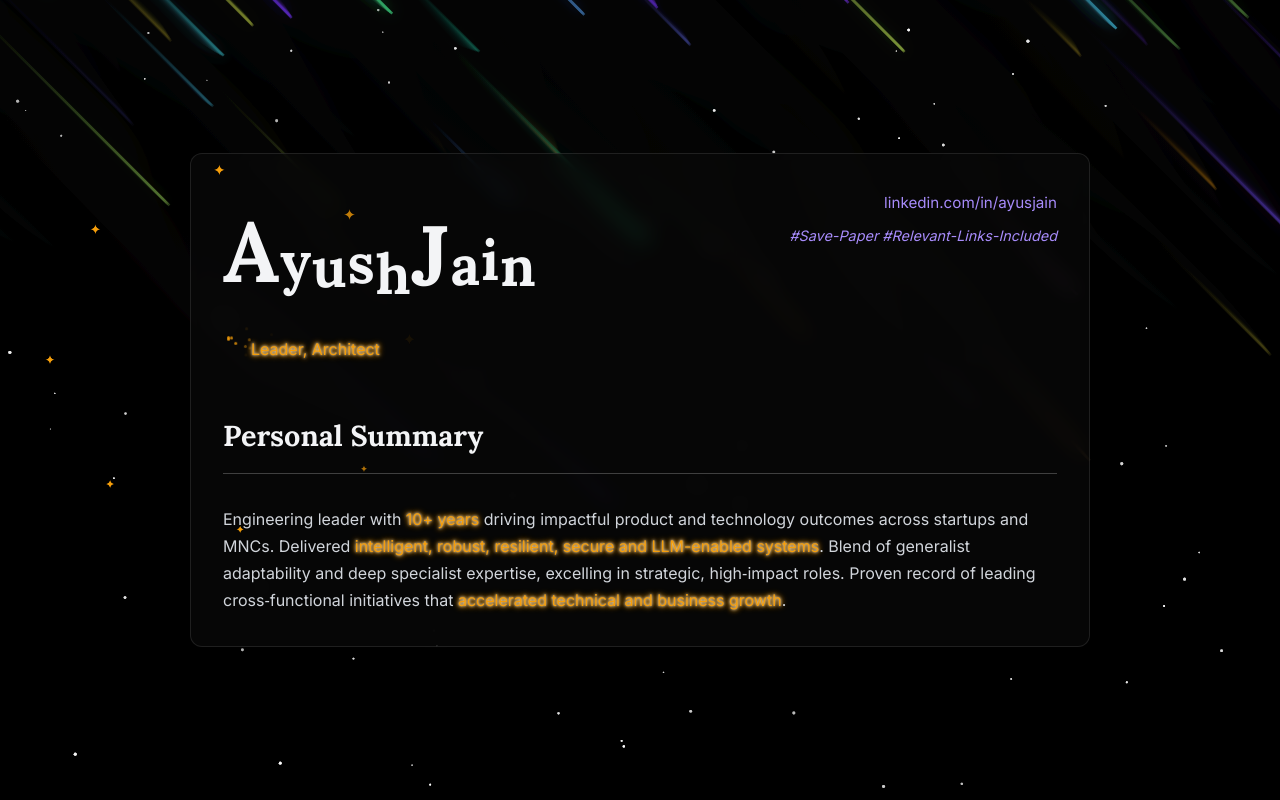
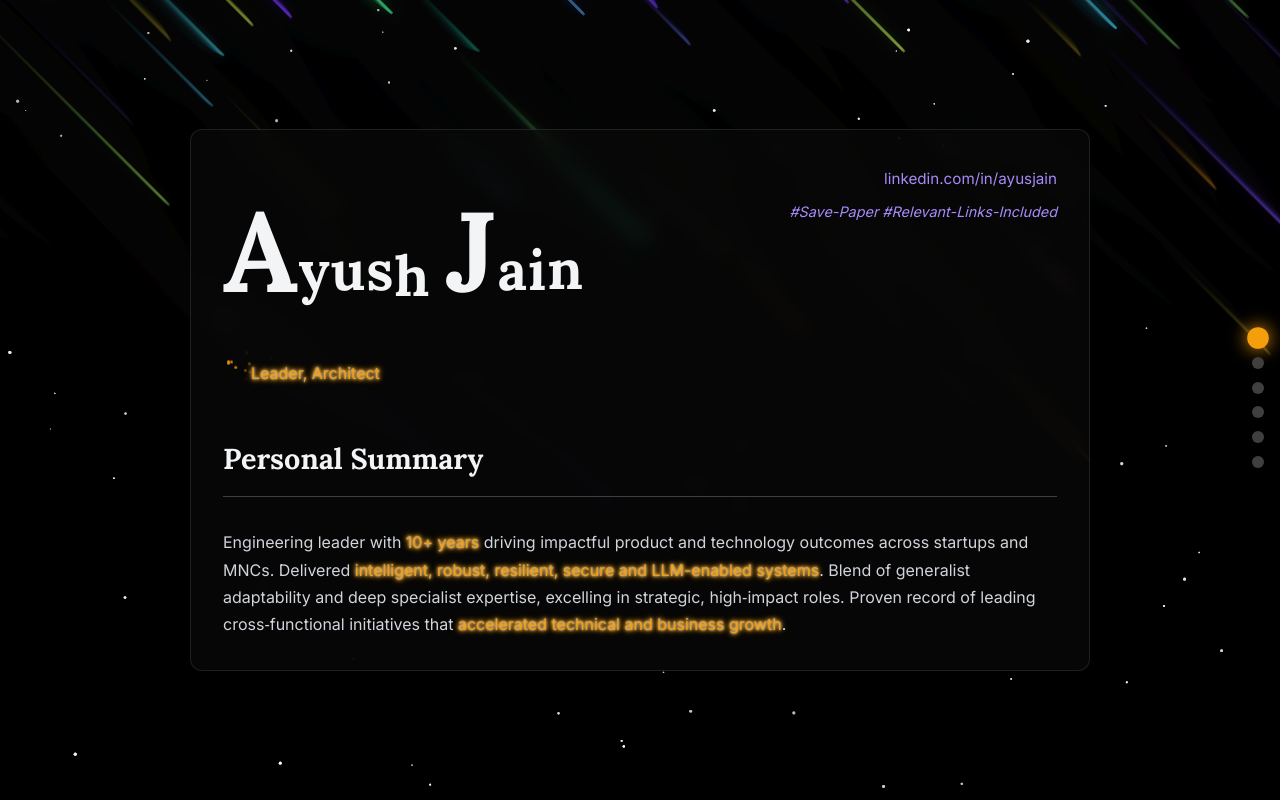
Before and after one commit to ayushmaanbhav/ayush-resume, a React (Create React App) app in the folder resume-app/: page / in a window 1280 px wide. Built offline with nearby package versions, Linux system fonts and the light colour scheme; a web font is replaced by a local one.

Commit message:
initial commit

```diff
--- a/resume-app/src/App.css
+++ b/resume-app/src/App.css
@@ -262,7 +262,7 @@ ul { list-style-type: none; padding-left: 0; }
 
 .name-container { position: relative; display: inline-block; }
 .name-char { display: inline-block; animation: float-char 5s ease-in-out infinite; transform: translateY(var(--y-offset)); }
-.name-char-large { font-size: 1.5em; }
+.name-char-large { font-size: 2em; }
 @keyframes float-char {
     0%, 100% { transform: translateY(var(--y-offset)); }
     50% { transform: translateY(calc(var(--y-offset) - 10px)); }
@@ -426,3 +426,65 @@ ul { list-style-type: none; padding-left: 0; }
     .header-section .contact-info { text-align: left; margin-top: 1rem; }
     .job-date { margin-left: 0; margin-top: 0.25rem; }
 }
+
+/* Navigation Sidebar Styles */
+.navigation-sidebar {
+    position: fixed;
+    top: 50%;
+    right: 1rem;
+    transform: translateY(-50%);
+    z-index: 1000;
+}
+
+.navigation-sidebar ul {
+    list-style-type: none;
+    padding: 0;
+    margin: 0;
+    display: flex;
+    flex-direction: column;
+    gap: 0.8rem;
+}
+
+.navigation-sidebar li a {
+    display: block;
+    width: 12px;
+    height: 12px;
+    background-color: var(--border-color);
+    border-radius: 50%;
+    position: relative;
+    transition: all 0.3s ease;
+}
+
+.navigation-sidebar li a:hover {
+    background-color: var(--accent-color);
+    transform: scale(1.5);
+}
+
+.navigation-sidebar li a.active {
+    background-color: var(--chandan-color);
+    transform: scale(1.8);
+    box-shadow: 0 0 10px var(--chandan-color);
+}
+
+.navigation-sidebar li a span {
+    position: absolute;
+    right: 25px;
+    top: 50%;
+    transform: translateY(-50%);
+    white-space: nowrap;
+    background-color: var(--subtle-bg-color);
+    color: var(--header-color);
+    padding: 0.3rem 0.8rem;
+    border-radius: 6px;
+    opacity: 0;
+    visibility: hidden;
+    transition: all 0.3s ease;
+    font-size: 0.9rem;
+    font-weight: 500;
+}
+
+.navigation-sidebar li a:hover span {
+    opacity: 1;
+    visibility: visible;
+    right: 30px;
+}
--- a/resume-app/src/App.js
+++ b/resume-app/src/App.js
@@ -8,9 +8,11 @@ import Education from './components/resume/Education';
 import Skills from './components/resume/Skills';
 import Hobbies from './components/resume/Hobbies';
 import AIAssistant from './components/resume/AIAssistant';
+import Navigation from './components/Navigation';
 
 function App() {
     const [resumeData, setResumeData] = useState(null);
+    const [activeSection, setActiveSection] = useState('summary');
 
     useEffect(() => {
         fetch('/resume.json')
@@ -18,9 +20,34 @@ function App() {
             .then(data => setResumeData(data));
     }, []);
 
+    useEffect(() => {
+        const sections = document.querySelectorAll('.page-section');
+        const observer = new IntersectionObserver(
+            (entries) => {
+                entries.forEach(entry => {
+                    if (entry.isIntersecting) {
+                        setActiveSection(entry.target.id);
+                    }
+                });
+            },
+            { threshold: 0.5 }
+        );
+
+        sections.forEach(section => {
+            observer.observe(section);
+        });
+
+        return () => {
+            sections.forEach(section => {
+                observer.unobserve(section);
+            });
+        };
+    }, [resumeData]);
+
     return (
         <div className="App">
             <SpaceBackground />
+            <Navigation activeSection={activeSection} />
             <SmartScrollView>
                 {resumeData && (
                     <>
--- /dev/null
+++ b/resume-app/src/components/Navigation.js
@@ -0,0 +1,31 @@
+import React from 'react';
+
+const Navigation = ({ activeSection }) => {
+    const navItems = [
+        { id: 'summary', label: 'Summary' },
+        { id: 'experience', label: 'Experience' },
+        { id: 'education', label: 'Education' },
+        { id: 'skills', label: 'Skills' },
+        { id: 'hobbies', label: 'Hobbies' },
+        { id: 'ai-tool', label: 'AI Assistant' }
+    ];
+
+    return (
+        <nav className="navigation-sidebar">
+            <ul>
+                {navItems.map(item => (
+                    <li key={item.id}>
+                        <a
+                            href={`#${item.id}`}
+                            className={activeSection === item.id ? 'active' : ''}
+                        >
+                            <span>{item.label}</span>
+                        </a>
+                    </li>
+                ))}
+            </ul>
+        </nav>
+    );
+};
+
+export default Navigation;
--- a/resume-app/src/components/resume/Summary.js
+++ b/resume-app/src/components/resume/Summary.js
@@ -9,20 +9,30 @@ const Summary = ({ data }) => {
         if (nameEl) {
             const nameText = nameEl.textContent;
             nameEl.innerHTML = '';
+            let lastOffset = 0;
             nameText.split('').forEach((char, i) => {
                 const span = document.createElement('span');
-                span.textContent = char;
+                if (char === ' ') {
+                    span.innerHTML = '&nbsp;';
+                } else {
+                    span.textContent = char;
+                }
                 span.classList.add('name-char');
                 if (char === 'A' || char === 'J') {
                     span.classList.add('name-char-large');
                 }
-                span.style.setProperty('--y-offset', `${Math.random() * 16 - 8}px`);
+
+                let newOffset = lastOffset + (Math.random() * 16 - 8);
+                newOffset = Math.max(-8, Math.min(8, newOffset));
+
+                span.style.setProperty('--y-offset', `${newOffset}px`);
                 span.style.animationDelay = `${i * 0.1}s`;
                 nameEl.appendChild(span);
+                lastOffset = newOffset;
             });
         }
 
-        const nameContainer = document.querySelector('.name-container');
+        /*const nameContainer = document.querySelector('.name-container');
         if (nameContainer) {
             for (let i = 0; i < 8; i++) {
                 const star = document.createElement('span');
@@ -31,7 +41,7 @@ const Summary = ({ data }) => {
                 star.style.animationDelay = `${i * 0.5}s`;
                 nameContainer.appendChild(star);
             }
-        }
+        }*/
 
         const sparksContainer = document.querySelector('.sparks');
         if (sparksContainer) {
```
Also changed, not shown: resume-app/public/ayush.png (added), resume-app/public/manifest.json. Lines whose indentation alone changed are shown as unchanged.
